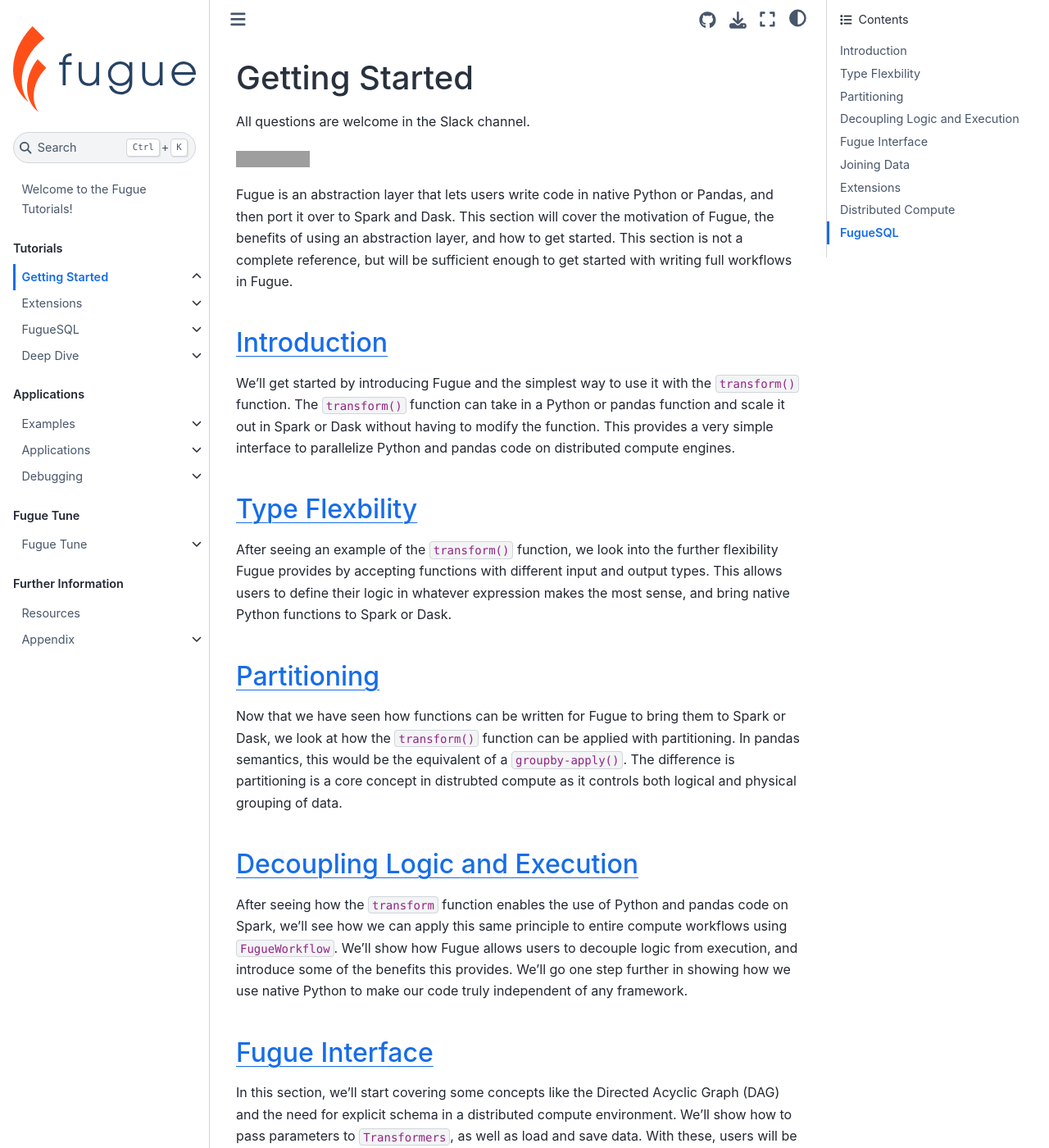
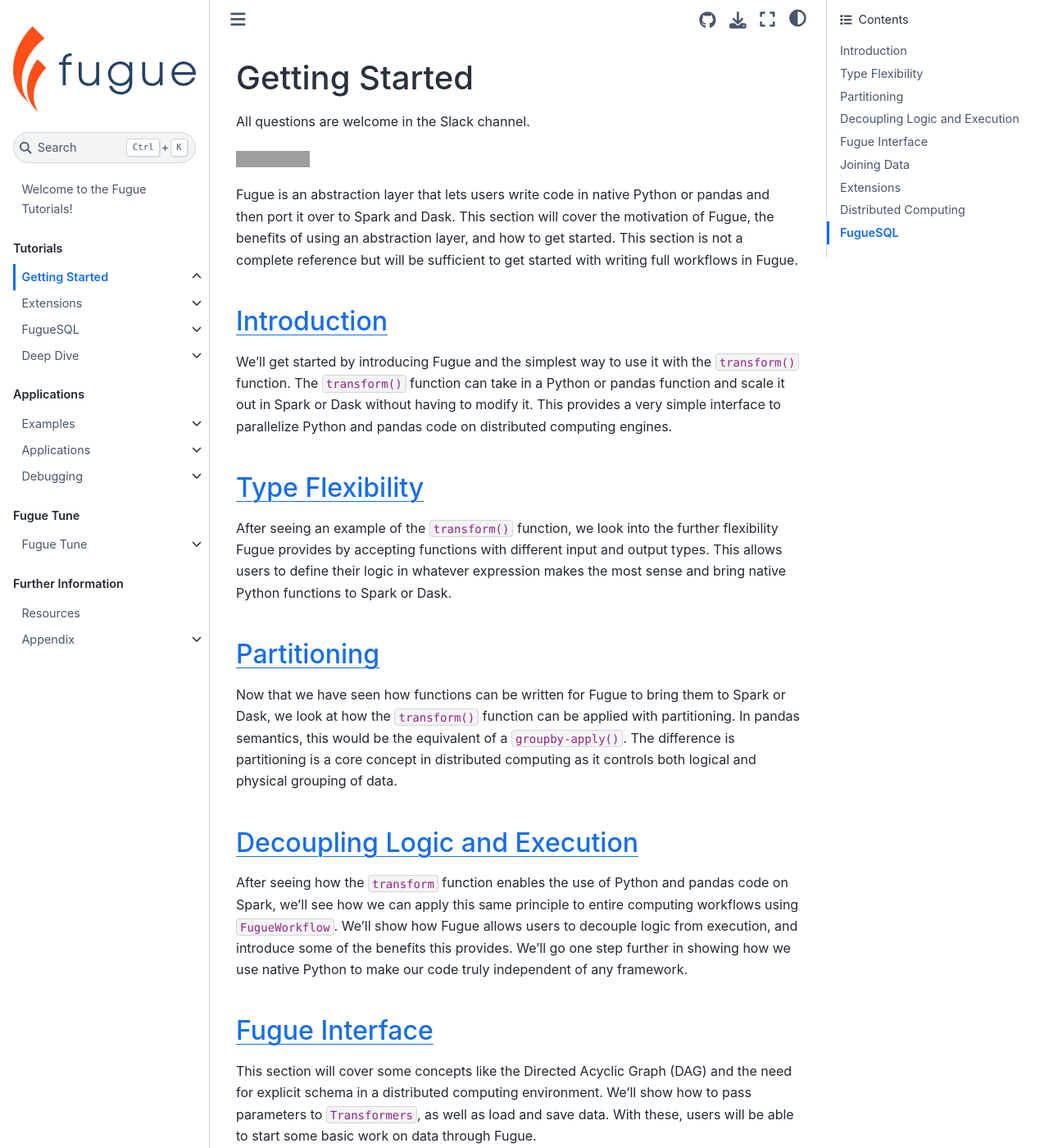
Before and after one commit to fugue-project/tutorials, a Jupyter Book: the page built from tutorials/beginner/index.md, in a window 1280 px wide and 1400 px high. Shown: the whole window at 82% size. Built offline with Jupyter Book 1.0.4 settings and Sphinx 7.4.7 and the Sphinx Book theme 1.1.4, drawn with Linux system fonts in a browser that asks for light colours; pages that are not in the unit, such as notebooks, are missing from menus; some of the changed text lies outside the part shown; grey boxes are pictures that could not be loaded.

Commit message:
some minor edits

````diff
--- a/tutorials/beginner/index.md
+++ b/tutorials/beginner/index.md
@@ -4,7 +4,7 @@
 
 [![Slack Status](https://img.shields.io/badge/slack-join_chat-white.svg?logo=slack&style=social)](http://slack.fugue.ai)
 
-Fugue is an abstraction layer that lets users write code in native Python or Pandas, and then port it over to Spark and Dask. This section will cover the motivation of Fugue, the benefits of using an abstraction layer, and how to get started. This section is not a complete reference, but will be sufficient enough to get started with writing full workflows in Fugue.
+Fugue is an abstraction layer that lets users write code in native Python or pandas and then port it over to Spark and Dask. This section will cover the motivation of Fugue, the benefits of using an abstraction layer, and how to get started. This section is not a complete reference but will be sufficient to get started with writing full workflows in Fugue.
 
 ```{toctree}
 :hidden:
@@ -22,31 +22,31 @@
 
 
 ## [Introduction](introduction.ipynb)
-We'll get started by introducing Fugue and the simplest way to use it with the `transform()` function. The `transform()` function can take in a Python or pandas function and scale it out in Spark or Dask without having to modify the function. This provides a very simple interface to parallelize Python and pandas code on distributed compute engines.
+We'll get started by introducing Fugue and the simplest way to use it with the `transform()` function. The `transform()` function can take in a Python or pandas function and scale it out in Spark or Dask without having to modify it. This provides a very simple interface to parallelize Python and pandas code on distributed computing engines.
 
-## [Type Flexbility](type_flexibility.ipynb)
-After seeing an example of the `transform()` function, we look into the further flexibility Fugue provides by accepting functions with different input and output types. This allows users to define their logic in whatever expression makes the most sense, and bring native Python functions to Spark or Dask.
+## [Type Flexibility](type_flexibility.ipynb)
+After seeing an example of the `transform()` function, we look into the further flexibility Fugue provides by accepting functions with different input and output types. This allows users to define their logic in whatever expression makes the most sense and bring native Python functions to Spark or Dask.
 
 ## [Partitioning](partitioning.ipynb)
-Now that we have seen how functions can be written for Fugue to bring them to Spark or Dask, we look at how the `transform()` function can be applied with partitioning. In pandas semantics, this would be the equivalent of a `groupby-apply()`. The difference is partitioning is a core concept in distrubted compute as it controls both logical and physical grouping of data.
+Now that we have seen how functions can be written for Fugue to bring them to Spark or Dask, we look at how the `transform()` function can be applied with partitioning. In pandas semantics, this would be the equivalent of a `groupby-apply()`. The difference is partitioning is a core concept in distributed computing as it controls both logical and physical grouping of data.
 
 ## [Decoupling Logic and Execution](decoupling_logic_and_execution.ipynb)
-After seeing how the `transform` function enables the use of Python and pandas code on Spark, we'll see how we can apply this same principle to entire compute workflows using `FugueWorkflow`. We'll show how Fugue allows users to decouple logic from execution, and introduce some of the benefits this provides. We'll go one step further in showing how we use native Python to make our code truly independent of any framework.
+After seeing how the `transform` function enables the use of Python and pandas code on Spark, we'll see how we can apply this same principle to entire computing workflows using `FugueWorkflow`. We'll show how Fugue allows users to decouple logic from execution, and introduce some of the benefits this provides. We'll go one step further in showing how we use native Python to make our code truly independent of any framework.
 
 ## [Fugue Interface](interface.ipynb)
-In this section, we'll start covering some concepts like the Directed Acyclic Graph (DAG) and the need for explicit schema in a distributed compute environment. We'll show how to pass parameters to `Transformers`, as well as load and save data. With these, users will be able to start some basic work on data through Fugue.
+This section will cover some concepts like the Directed Acyclic Graph (DAG) and the need for explicit schema in a distributed computing environment. We'll show how to pass parameters to `Transformers`, as well as load and save data. With these, users will be able to start some basic work on data through Fugue.
 
 ## [Joining Data](joins.ipynb)
-Here we'll show the different ways to join DataFrames in Fugue along with union, intersect, and except. SQL and Pandas also have some inconsistencies users have to be aware of when joining. Fugue maintains consistency with SQL (and Spark).
+Here we'll show the different ways to join DataFrames in Fugue along with union, intersect, and except. SQL and pandas also have some inconsistencies that users should be aware of when joining. Fugue maintains consistency with SQL (and Spark).
 
 ## [Extensions](beginner_extension.ipynb)
-We already covered the `transformer`, the most commonly used Fugue extension. Extensions are Fugue operations on `DataFrames` that are used inside the DAG. Here we will cover the `creator`, `processor`, `cotransformer` and `outputter`.
+We already covered the `transformer`, the most commonly used Fugue extension. Extensions are Fugue operations on `DataFrames` that are used inside the DAG. Here we will cover the `creator`, `processor`, `cotransformer`, and `outputter`.
 
-## [Distributed Compute](distributed_compute.ipynb)
-The heart of Fugue is distributed compute. In this section we'll show the keywords and concepts that allow Fugue to fully utilize the power of distributed compute. This includes `partitions`, `persisting`, and `broadcasting`.
+## [Distributed Computing](distributed_compute.ipynb)
+The heart of Fugue is distributed computing. In this section, we'll show the keywords and concepts that allow Fugue to fully utilize the power of distributed computing. This includes `partitions`, `persisting`, and `broadcasting`.
 
 ## [FugueSQL](beginner_sql.ipynb)
-We'll show a bit of [FugueSQL](../fugue_sql/index.md), the SQL interface for using Fugue. This is targeted for heavy SQL users and SQL-lovers who want to use SQL on top of Spark and Dask, or even pandas. FugueSQL that is used on DataFrames in memory as opposed to data in databases.
+We'll show a bit of [FugueSQL](../fugue_sql/index.md), the SQL interface for using Fugue. This is targeted at heavy SQL users and SQL-lovers who want to use SQL in addition to Spark and Dask, or even pandas. FugueSQL is used on DataFrames in memory as opposed to data in databases.
 
 With that, you should be ready to implement data workflows using Fugue.
 
````
